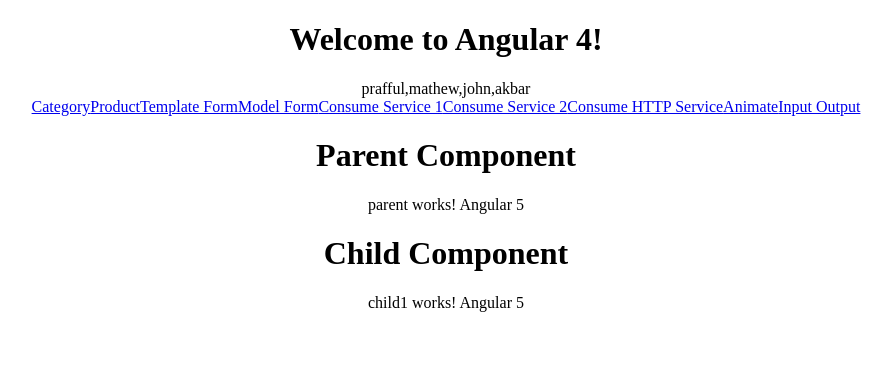
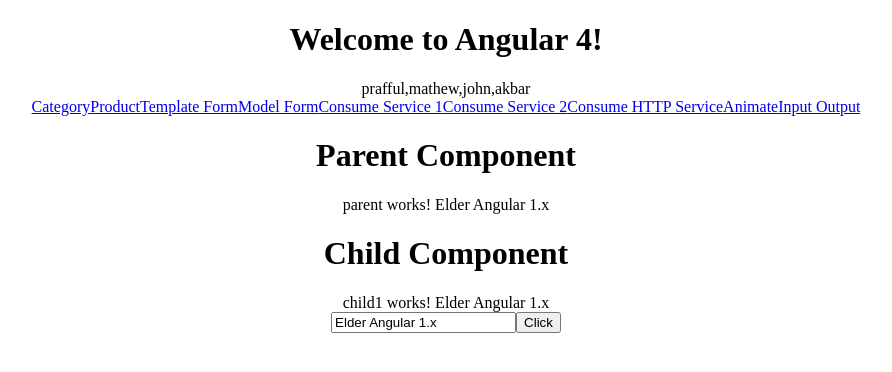
Before and after one commit to prafful/angular4, an Angular app in the folder firstAngular4/: page /parentchild in a window 1280 px wide. Shown: the top 372 px of the page, without its empty margins (194-1086 px from the left). Built offline with nearby package versions, Linux system fonts and the light colour scheme.

Commit message:
@output and eventemitter implemented

```diff
--- a/firstAngular4/src/app/parent-child/child1/child1.component.html
+++ b/firstAngular4/src/app/parent-child/child1/child1.component.html
@@ -1,3 +1,7 @@
 <p>
   child1 works! {{myName}}
+  <br>
+  <input type="text" name="" id="" value="{{myName}}" [(ngModel)]="myName">
+  <button type="button" name="button" (click)="iAmClicked(myName)">Click</button>
+
 </p>
--- a/firstAngular4/src/app/parent-child/child1/child1.component.ts
+++ b/firstAngular4/src/app/parent-child/child1/child1.component.ts
@@ -1,4 +1,5 @@
-import { Component, OnInit, Input } from '@angular/core';
+import { Component, OnInit, Input, Output, EventEmitter} from '@angular/core';
+
 
 @Component({
   selector: 'app-child1',
@@ -9,9 +10,15 @@
 
   @Input() myName;
 
+  @Output() sendToParent = new EventEmitter();
+
   constructor() { }
 
   ngOnInit() {
   }
 
+  iAmClicked(e){
+    this.sendToParent.emit(e);
+  }
+
 }
--- a/firstAngular4/src/app/parent-child/parent/parent.component.html
+++ b/firstAngular4/src/app/parent-child/parent/parent.component.html
@@ -5,4 +5,4 @@
 </p>
 
 <h1>Child Component</h1>
-<app-child1 [myName]="myName"></app-child1>
+<app-child1 [myName]="myName" (sendToParent)="childClick($event)"></app-child1>
--- a/firstAngular4/src/app/parent-child/parent/parent.component.ts
+++ b/firstAngular4/src/app/parent-child/parent/parent.component.ts
@@ -7,13 +7,18 @@
 })
 export class ParentComponent implements OnInit {
 
-  myName = "Angular 5"
+  myName = "Elder Angular 1.x"
 
   constructor() { }
 
   ngOnInit() {
   }
 
+  childClick(e){
+    console.log(e);
+    this.myName = e;
+  }
+
 
 
 }
```
